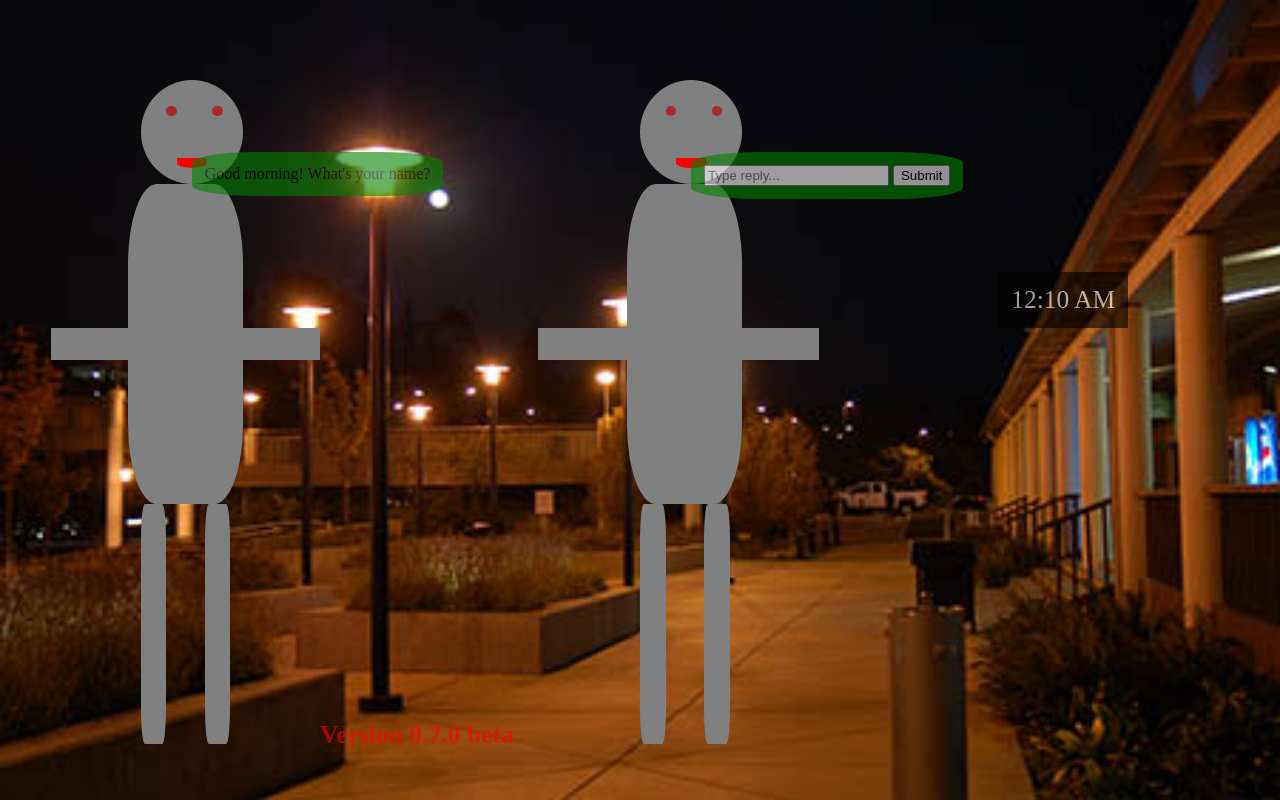
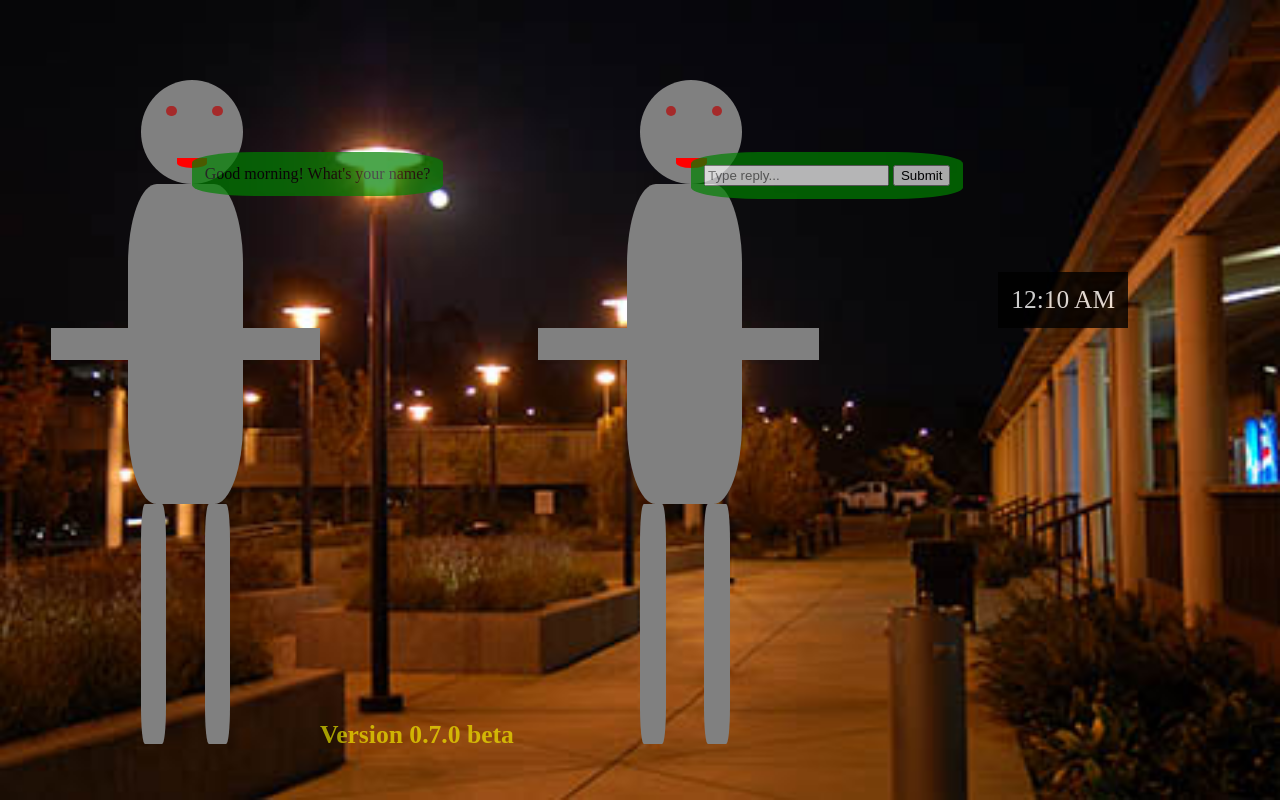
Before and after one commit to EphraimB/Virtual-Friend, a PHP site: page / in a window 1280 px wide. Run offline with PHP 8.4, Linux system fonts and the light colour scheme.

Commit message:
Work on issue #21 - eye candy

```diff
--- a/css/style.css
+++ b/css/style.css
@@ -16,7 +16,7 @@
 #personOneLeftArm{position: absolute; left: 4%; top: 41%; width: 7%; height: 4%; background-color: grey;}
 #personOneRightArm{position: absolute; left: 18%; top: 41%; width: 7%; height: 4%; background-color: grey;}
 
-#personOneTalk{position: absolute; left: 15%; top: 19%; width: auto; max-width: 20%; height: auto; padding: 1%; border-radius: 25%; background-color: green; opacity: 0.6; text-align: center;}
+#personOneTalk{position: absolute; left: 15%; top: 19%; width: auto; max-width: 20%; height: auto; padding: 1%; border-radius: 25%; background-color: green; opacity: 0.7; text-align: center;}
 
 #personTwoBody{position: absolute; left: 49%; top: 23%; width: 9%; height: 40%; border-radius: 25%; background-color: grey;}
 
@@ -26,8 +26,8 @@
 #personTwoLeftArm{position: absolute; left: 42%; top: 41%; width: 7%; height: 4%; background-color: grey;}
 #personTwoRightArm{position: absolute; left: 57%; top: 41%; width: 7%; height: 4%; background-color: grey;}
 
-#personTwoTalk{position: absolute; left: 54%; top: 19%; width: auto; height: auto; padding: 1%; border-radius: 25%; background-color: green; opacity: 0.6; text-align: center;}
+#personTwoTalk{position: absolute; left: 54%; top: 19%; width: auto; height: auto; padding: 1%; border-radius: 25%; background-color: green; opacity: 0.7; text-align: center;}
 
-#clock{position: absolute; left: 78%; top: 34%; width: auto; height: auto; padding: 1%; background-color: black; color: white; opacity: 0.6; text-align: center; font-size: 159%;}
+#clock{position: absolute; left: 78%; top: 34%; width: auto; height: auto; padding: 1%; background-color: black; color: white; opacity: 0.8; text-align: center; font-size: 159%;}
 
-#version{position: absolute; left: 25%; top: 90%; color: red; opacity: 0.6; font-size: 160%; font-weight: bold;}
+#version{position: absolute; left: 25%; top: 90%; color: yellow; opacity: 0.6; font-size: 160%; font-weight: bold;}
```
